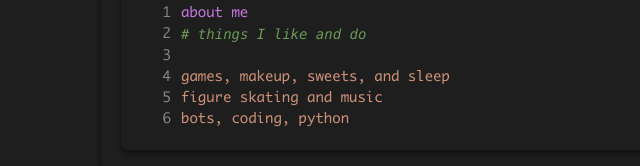
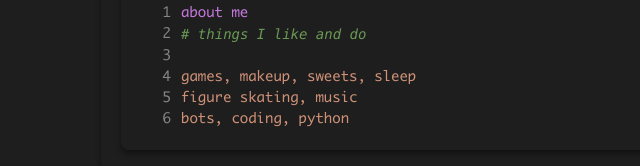
Before and after one commit to odxnyn/odxnyn-site, a plain HTML site: page index.html in a window 1280 px wide. Both pictures are taken after a click on the element "aboutme.html". Shown: the part 354-520 px from the top of the page, 219-859 px from the left. Drawn offline with Linux system fonts and the light colour scheme.

Commit message:
edit about

```diff
--- a/index.html
+++ b/index.html
@@ -202,11 +202,11 @@
       </div>
       <div class="line">
         <div class="line-numbers">4</div>
-        <div class="code"><span class="string">games, makeup, sweets, and sleep</span></div>
+        <div class="code"><span class="string">games, makeup, sweets, sleep</span></div>
       </div>
       <div class="line">
         <div class="line-numbers">5</div>
-        <div class="code"><span class="string">figure skating and music</span></div>
+        <div class="code"><span class="string">figure skating, music</span></div>
       </div>
       <div class="line">
         <div class="line-numbers">6</div>
```
